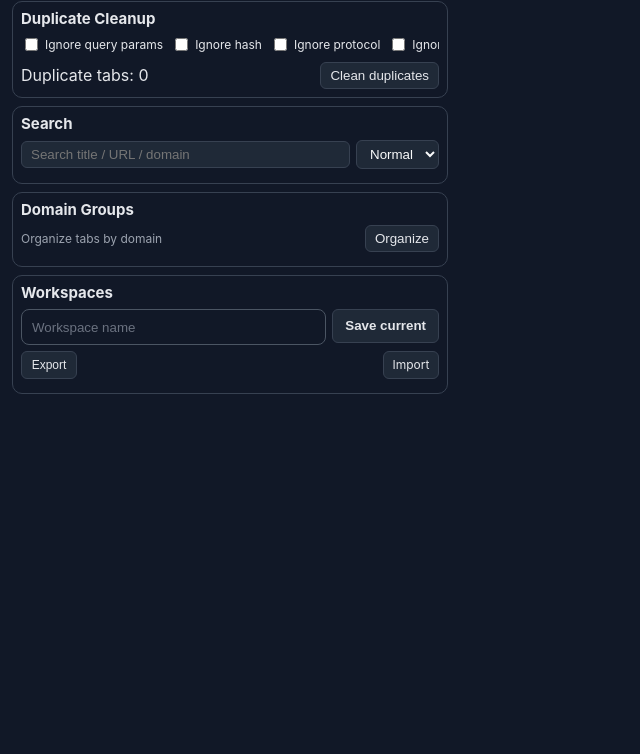
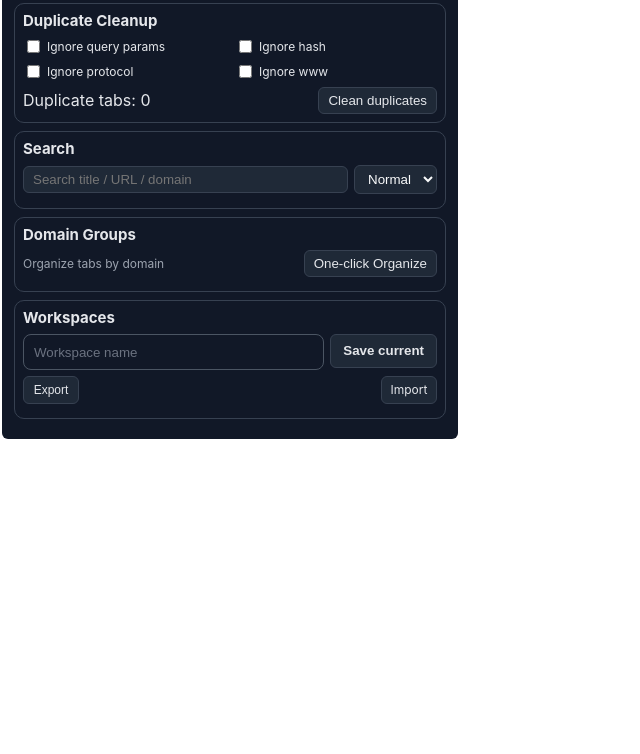
Before and after one commit to nafei-zhang/tab_manager, a website with bundled scripts: page src/popup/popup.html in a window 1280 px wide. Shown: the part 46-800 px from the top of the page, without its empty margins (0-640 px from the left). Built offline with nearby package versions, Linux system fonts and the light colour scheme; no server answers.

Commit message:
style(popup): improve scrollbar styling and adjust layout grid
- Update button text from "Organize" to "One-click Organize" for clarity
- Add custom scrollbar styling with CSS variables for consistent theming
- Change rule-grid from flex to CSS grid for better layout control
- Adjust overall popup background and padding for visual polish

```diff
--- a/src/popup/popup.css
+++ b/src/popup/popup.css
@@ -1,16 +1,67 @@
 :root {
   color-scheme: light dark;
   font-family: Inter, "PingFang SC", "Microsoft YaHei", sans-serif;
+  --scrollbar-size: 10px;
+  --scrollbar-track: rgba(15, 23, 42, 0.75);
+  --scrollbar-thumb: rgba(100, 116, 139, 0.72);
+  --scrollbar-thumb-hover: rgba(148, 163, 184, 0.9);
+}
+
+html,
+body {
+  margin: 0;
+  width: 460px;
+  background: transparent;
+  color: #e5e7eb;
+  scrollbar-width: thin;
+  scrollbar-color: var(--scrollbar-thumb) var(--scrollbar-track);
 }
 
 body {
-  margin: 0;
-  width: 460px;
-  background: #111827;
-  color: #e5e7eb;
+  padding: 2px;
+  box-sizing: border-box;
+}
+
+* {
+  scrollbar-width: thin;
+  scrollbar-color: var(--scrollbar-thumb) var(--scrollbar-track);
+}
+
+body::-webkit-scrollbar,
+*::-webkit-scrollbar {
+  width: var(--scrollbar-size);
+  height: var(--scrollbar-size);
+}
+
+body::-webkit-scrollbar-track,
+*::-webkit-scrollbar-track {
+  background: var(--scrollbar-track);
+  border-radius: 999px;
+}
+
+body::-webkit-scrollbar-thumb,
+*::-webkit-scrollbar-thumb {
+  background: var(--scrollbar-thumb);
+  border-radius: 999px;
+  border: 2px solid transparent;
+  background-clip: content-box;
+}
+
+body::-webkit-scrollbar-thumb:hover,
+*::-webkit-scrollbar-thumb:hover {
+  background: var(--scrollbar-thumb-hover);
+  background-clip: content-box;
+}
+
+body::-webkit-scrollbar-corner,
+*::-webkit-scrollbar-corner {
+  background: transparent;
 }
 
 .app {
+  background: #111827;
+  border-radius: 6px;
+  overflow: hidden;
   padding: 12px;
   display: flex;
   flex-direction: column;
@@ -146,19 +197,17 @@ button:active,
 }
 
 .rule-grid {
-  display: flex;
-  align-items: center;
-  gap: 8px;
-  flex-wrap: nowrap;
-  overflow-x: auto;
-  padding-bottom: 2px;
+  display: grid;
+  grid-template-columns: repeat(2, minmax(0, 1fr));
+  gap: 6px 10px;
   font-size: 12px;
 }
 
 .rule-grid label {
-  display: inline-flex;
+  display: flex;
   align-items: center;
   gap: 4px;
+  min-width: 0;
   white-space: nowrap;
 }
 
--- a/src/popup/popup.html
+++ b/src/popup/popup.html
@@ -44,7 +44,7 @@
         <h2>Domain Groups</h2>
         <div class="row">
           <span class="group-meta">Organize tabs by domain</span>
-          <button id="organizeDomainBtn" type="button">Organize</button>
+          <button id="organizeDomainBtn" type="button">One-click Organize</button>
         </div>
         <div id="groupContainer" class="groups"></div>
       </section>
```
